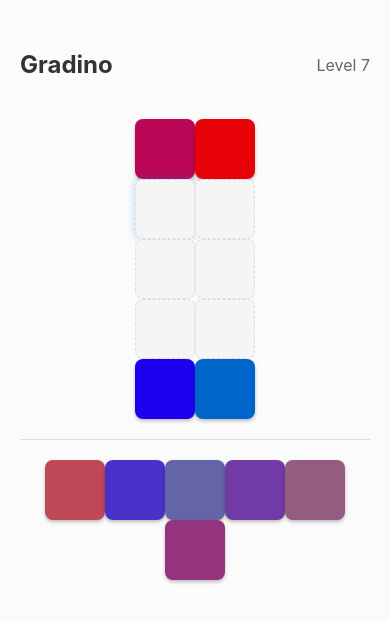
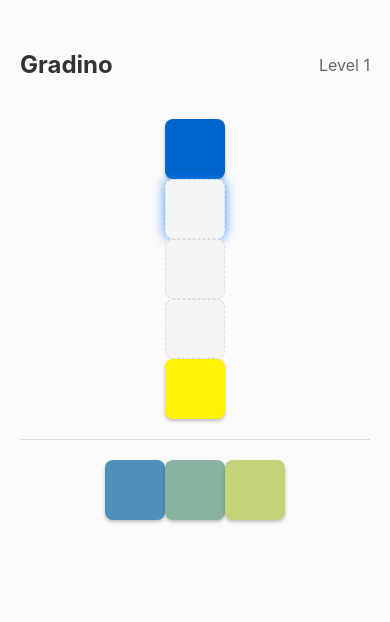
Before and after one commit to sarahnoaa/gradino, a React Native app: screen / in a window 390 px wide. Shown: the top 622 px of the page. Built offline with nearby package versions, Linux system fonts and the light colour scheme.

Commit message:
Stage 2 levels

```diff
--- a/src/components/Board.tsx
+++ b/src/components/Board.tsx
@@ -125,9 +125,11 @@ const styles = StyleSheet.create({
   multiColumnContainer: {
     flexDirection: 'row',
     alignItems: 'flex-start',
+    justifyContent: 'center',
   },
   column: {
     flexDirection: 'column',
     alignItems: 'center',
+    marginHorizontal: 20, // Add spacing between columns
   },
 });
--- a/src/components/Slot.tsx
+++ b/src/components/Slot.tsx
@@ -67,8 +67,8 @@ const styles = StyleSheet.create({
       width: 0,
       height: 0,
     },
-    shadowOpacity: 0.3,
-    shadowRadius: 8,
-    elevation: 4,
+    shadowOpacity: 0.8,
+    shadowRadius: 12,
+    elevation: 8,
   },
 });
--- a/src/core/puzzle/levels.ts
+++ b/src/core/puzzle/levels.ts
@@ -28,6 +28,41 @@ export const PUZZLE_DEFINITIONS: Record<number, PuzzleDefinition> = {
       { gradations: 3, colors: ['WR', 'CB'] }  // Column 2: Warm Red → Cool Blue (5 total: 3 intermediate + 2 anchors)
     ]
   },
+  8: {
+    type: 'multi',
+    columns: [
+      { gradations: 3, colors: ['WY', 'WR'] }, // Column 1: Warm Yellow → Warm Red (5 total: 3 intermediate + 2 anchors)
+      { gradations: 3, colors: ['CY', 'CR'] }  // Column 2: Cool Yellow → Cool Red (5 total: 3 intermediate + 2 anchors)
+    ]
+  },
+  9: {
+    type: 'multi',
+    columns: [
+      { gradations: 3, colors: ['CB', 'CY'] }, // Column 1: Cool Blue → Cool Yellow (5 total: 3 intermediate + 2 anchors)
+      { gradations: 3, colors: ['WB', 'WY'] }  // Column 2: Warm Blue → Warm Yellow (5 total: 3 intermediate + 2 anchors)
+    ]
+  },
+  10: {
+    type: 'multi',
+    columns: [
+      { gradations: 3, colors: ['WR', 'WB'] }, // Column 1: Warm Red → Warm Blue (5 total: 3 intermediate + 2 anchors)
+      { gradations: 3, colors: ['CR', 'CB'] }  // Column 2: Cool Red → Cool Blue (5 total: 3 intermediate + 2 anchors)
+    ]
+  },
+  11: {
+    type: 'multi',
+    columns: [
+      { gradations: 3, colors: ['CY', 'WR'] }, // Column 1: Cool Yellow → Warm Red (5 total: 3 intermediate + 2 anchors)
+      { gradations: 3, colors: ['WY', 'CR'] }  // Column 2: Warm Yellow → Cool Red (5 total: 3 intermediate + 2 anchors)
+    ]
+  },
+  12: {
+    type: 'multi',
+    columns: [
+      { gradations: 3, colors: ['CB', 'WY'] }, // Column 1: Cool Blue → Warm Yellow (5 total: 3 intermediate + 2 anchors)
+      { gradations: 3, colors: ['WB', 'CY'] }  // Column 2: Warm Blue → Cool Yellow (5 total: 3 intermediate + 2 anchors)
+    ]
+  },
 };
 
 export const TOTAL_LEVELS = Object.keys(PUZZLE_DEFINITIONS).length;
--- a/src/screens/GameScreen.tsx
+++ b/src/screens/GameScreen.tsx
@@ -18,8 +18,8 @@ export const GameScreen: React.FC = () => {
     }
   }, [currentPuzzle, setLevel, currentLevel]);
 
-  // For testing Level 7, uncomment the line below:
-  useEffect(() => { setLevel(7); }, [setLevel]);
+  // For testing specific levels, uncomment the line below:
+  // useEffect(() => { setLevel(7); }, [setLevel]);
 
   useEffect(() => {
     console.log('GameScreen: isComplete changed to:', isComplete);
```
